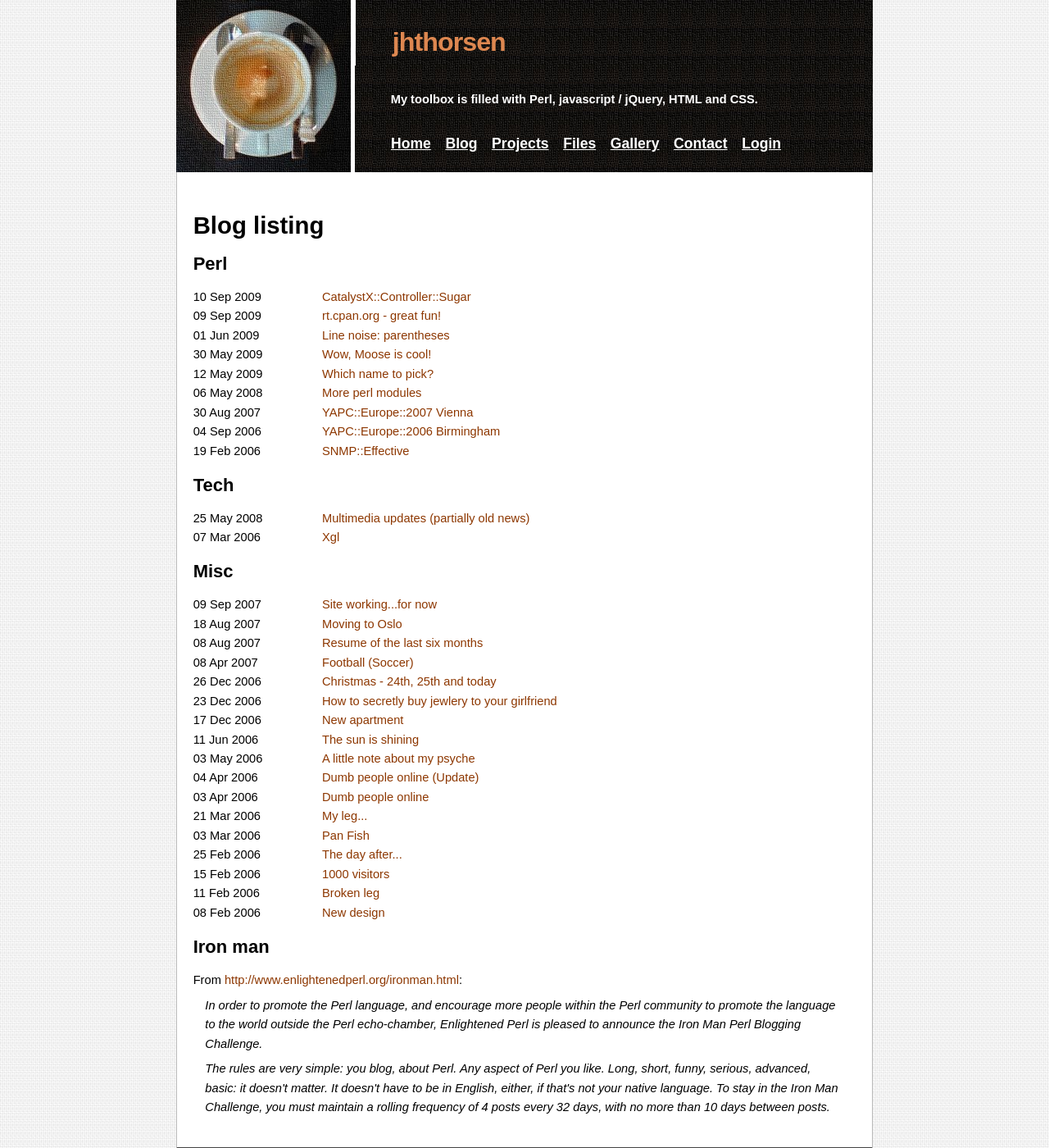
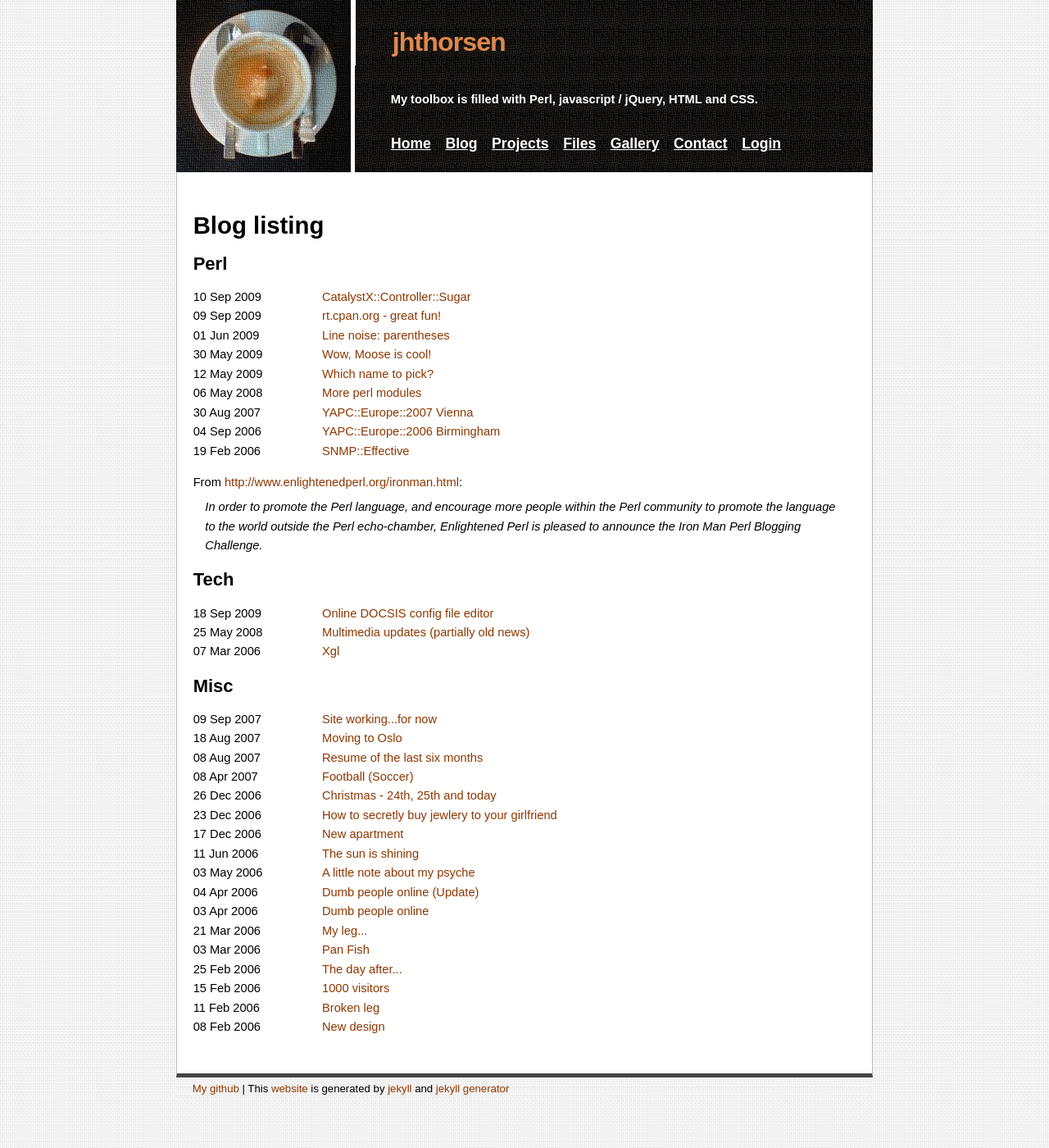
Before and after one commit to kberov/jhthorsen.github.com, a Jekyll site: the page built from blog/index.html, in a window 1280 px wide and 1400 px high. Shown: the whole window at 82% size. Built offline with Jekyll 4.4.1, drawn with Linux system fonts in a browser that asks for light colours.

Commit message:
updated with docsis config file generator

```diff
--- a/blog/index.html
+++ b/blog/index.html
@@ -1,159 +1,38 @@
-<!DOCTYPE HTML PUBLIC "-//W3C//DTD HTML 4.01//EN" "http://www.w3.org/TR/html4/strict.dtd">
-<html>
-
-<head>
-<title>jhthorsen's blog</title>
-<meta http-equiv="Content-Type" content="text/html; charset=utf-8">
-<link rel="stylesheet" type="text/css" href="/css/stylesheet.css" charset="utf-8">
-<link rel="alternate" type="application/atom+xml" href="http://jhthorsen.github.com/atom.xml">
-<link rel="alternate" type="application/atom+xml" href="http://jhthorsen.github.com/ironman.xml">
-</head>
-
-<body><div id="wrapper">
-
-<div id="header">
-    <h1><a href="http://jhthorsen.github.com">jhthorsen</a></h1>
-    <p>
-        My toolbox is filled with <a href="http://perl.com">Perl</a>,
-        <a href="http://en.wikipedia.org/wiki/JavaScript">javascript</a> / <a href="http://jquery.com">jQuery</a>,
-        <a href="http://www.w3.org/TR/REC-html40/">HTML</a> and
-        <a href="http://www.w3.org/TR/CSS/">CSS</a>.
-    </p>
-</div>
-
-<div id="menu">
-    <a href="http://jhthorsen.github.com/">Home</a>
-    <a href="http://jhthorsen.github.com/blog">Blog</a>
-    <a href="http://jhthorsen.github.com/projects">Projects</a>
-    <a href="http://flodhest.net/files">Files</a>
-    <a href="http://flodhest.net/gallery">Gallery</a>
-    <a href="http://flodhest.net/contact">Contact</a>
-    <a href="http://flodhest.net/private">Login</a>
-</div>
-
-<div id="content">
+---
+layout: default
+title: jhthorsen's blog
+---
 
 <h1 id="blog">Blog listing</h1>
 <h2>Perl</h2>
 <dl class="blog">
-
-    <dt>10 Sep 2009</dt>
-    <dd><a href="/perl/2009/09/10/catalyst-controller-sugar.html">CatalystX::Controller::Sugar</a></dd>
-
-    <dt>09 Sep 2009</dt>
-    <dd><a href="/perl/2009/09/09/rt-tickets.html">rt.cpan.org - great fun!</a></dd>
-
-    <dt>01 Jun 2009</dt>
-    <dd><a href="/perl/2009/06/01/line-noise-parentheses.html">Line noise: parentheses</a></dd>
-
-    <dt>30 May 2009</dt>
-    <dd><a href="/perl/2009/05/30/moose-is-cool.html">Wow, Moose is cool!</a></dd>
-
-    <dt>12 May 2009</dt>
-    <dd><a href="/perl/2009/05/12/dhcpd-module-name.html">Which name to pick?</a></dd>
-
-    <dt>06 May 2008</dt>
-    <dd><a href="/perl/2008/05/06/more-perl-modules.html">More perl modules</a></dd>
-
-    <dt>30 Aug 2007</dt>
-    <dd><a href="/perl/2007/08/30/yapc-europe-2007-vienna.html">YAPC::Europe::2007 Vienna</a></dd>
-
-    <dt>04 Sep 2006</dt>
-    <dd><a href="/perl/2006/09/04/yapc-europe-2006.html">YAPC::Europe::2006 Birmingham</a></dd>
-
-    <dt>19 Feb 2006</dt>
-    <dd><a href="/perl/2006/02/19/snmp-effective.html">SNMP::Effective</a></dd>
-
+{% for post in site.categories.perl %}
+    <dt>{{ post.date | date_to_string }}</dt>
+    <dd><a href="{{ post.url }}">{{ post.title }}</a></dd>
+{% endfor %}
 </dl>
+<p>
+    From <a href="http://www.enlightenedperl.org/ironman.html">http://www.enlightenedperl.org/ironman.html</a>:
+</p>
+<blockquote>
+    In order to promote the Perl language, and encourage more people within
+    the Perl community to promote the language to the world outside the Perl
+    echo-chamber, Enlightened Perl is pleased to announce the Iron Man Perl
+    Blogging Challenge.
+</blockquote>
 
 <h2>Tech</h2>
 <dl class="blog">
-
-    <dt>25 May 2008</dt>
-    <dd><a href="/tech/2008/05/25/Multimedia_updates__partially_old_news_.html">Multimedia updates (partially old news)</a></dd>
-
-    <dt>07 Mar 2006</dt>
-    <dd><a href="/tech/2006/03/07/Xgl.html">Xgl</a></dd>
-
+{% for post in site.categories.tech %}
+    <dt>{{ post.date | date_to_string }}</dt>
+    <dd><a href="{{ post.url }}">{{ post.title }}</a></dd>
+{% endfor %}
 </dl>
 
 <h2>Misc</h2>
 <dl class="blog">
-
-    <dt>09 Sep 2007</dt>
-    <dd><a href="/blog/2007/09/09/Site_working___for_now.html">Site working...for now</a></dd>
-
-    <dt>18 Aug 2007</dt>
-    <dd><a href="/blog/2007/08/18/Moving_to_Oslo.html">Moving to Oslo</a></dd>
-
-    <dt>08 Aug 2007</dt>
-    <dd><a href="/blog/2007/08/08/Resume_of_the_last_six_months.html">Resume of the last six months</a></dd>
-
-    <dt>08 Apr 2007</dt>
-    <dd><a href="/blog/2007/04/08/Football__Soccer_.html">Football (Soccer)</a></dd>
-
-    <dt>26 Dec 2006</dt>
-    <dd><a href="/blog/2006/12/26/Christmas___24th__25th_and_today.html">Christmas - 24th, 25th and today</a></dd>
-
-    <dt>23 Dec 2006</dt>
-    <dd><a href="/blog/2006/12/23/How_to_secretly_buy_jewlery_to_your_girlfriend.html">How to secretly buy jewlery to your girlfriend</a></dd>
-
-    <dt>17 Dec 2006</dt>
-    <dd><a href="/blog/2006/12/17/New_apartment.html">New apartment</a></dd>
-
-    <dt>11 Jun 2006</dt>
-    <dd><a href="/blog/2006/06/11/The_sun_is_shining.html">The sun is shining</a></dd>
-
-    <dt>03 May 2006</dt>
-    <dd><a href="/blog/2006/05/03/A_little_note_about_my_psyche.html">A little note about my psyche</a></dd>
-
-    <dt>04 Apr 2006</dt>
-    <dd><a href="/blog/2006/04/04/Dumb_people_online__Update_.html">Dumb people online (Update)</a></dd>
-
-    <dt>03 Apr 2006</dt>
-    <dd><a href="/blog/2006/04/03/Dumb_people_online.html">Dumb people online</a></dd>
-
-    <dt>21 Mar 2006</dt>
-    <dd><a href="/blog/2006/03/21/My_leg___.html">My leg...</a></dd>
-
-    <dt>03 Mar 2006</dt>
-    <dd><a href="/blog/2006/03/03/Pan_Fish.html">Pan Fish</a></dd>
-
-    <dt>25 Feb 2006</dt>
-    <dd><a href="/blog/2006/02/25/The_day_after___.html">The day after...</a></dd>
-
-    <dt>15 Feb 2006</dt>
-    <dd><a href="/blog/2006/02/15/1000_visitors.html">1000 visitors</a></dd>
-
-    <dt>11 Feb 2006</dt>
-    <dd><a href="/blog/2006/02/11/Broken_leg.html">Broken leg</a></dd>
-
-    <dt>08 Feb 2006</dt>
-    <dd><a href="/blog/2006/02/08/New_design.html">New design</a></dd>
-
+{% for post in site.categories.blog %}
+    <dt>{{ post.date | date_to_string }}</dt>
+    <dd><a href="{{ post.url }}">{{ post.title }}</a></dd>
+{% endfor %}
 </dl>
-
-<h2>Iron man</h2>
-<p>From <a href="http://www.enlightenedperl.org/ironman.html">http://www.enlightenedperl.org/ironman.html</a>:</p>
-<blockquote>In order to promote the Perl language, and encourage more people within the Perl community to promote the language to the world outside the Perl echo-chamber, Enlightened Perl is pleased to announce the Iron Man Perl Blogging Challenge.</blockquote>
-<blockquote>The rules are very simple: you blog, about Perl. Any aspect of Perl you like. Long, short, funny, serious, advanced, basic: it doesn't matter. It doesn't have to be in English, either, if that's not your native language. To stay in the Iron Man Challenge, you must maintain a rolling frequency of 4 posts every 32 days, with no more than 10 days between posts.</blockquote>
-
-
-</div>
-<div id="footer">
-    <a href="http://github.com/jhthorsen">My github</a>
-    |
-    This <a href="http://github.com/jhthorsen/jhthorsen.github.com/">website</a>
-    is generated by <a href="http://github.com/mojombo/jekyll">jekyll</a>
-    and <a href="http://drnic.github.com/jekyll_generator">jekyll generator</a>
-</div>
-
-<script type="text/javascript">
-var gaJsHost = (("https:" == document.location.protocol) ? "https://ssl." : "http://www.");
-document.write(unescape("%3Cscript src='" + gaJsHost + "google-analytics.com/ga.js' type='text/javascript'%3E%3C/script%3E"));
-try { var pageTracker = _gat._getTracker("UA-7149078-1"); pageTracker._trackPageview(); } catch(err) {};
-</script>
-
-</div></body>
-
-</html>
```
Also changed, not shown: projects/index.html (+26 -17 lines), tech/_posts/2009-09-18-docsis-config-file-generator.markdown (added, +15 -0 lines).
